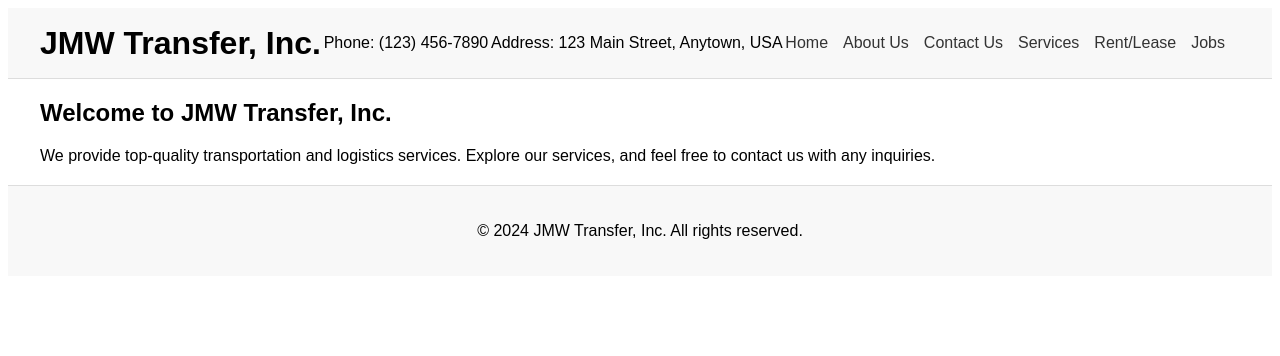
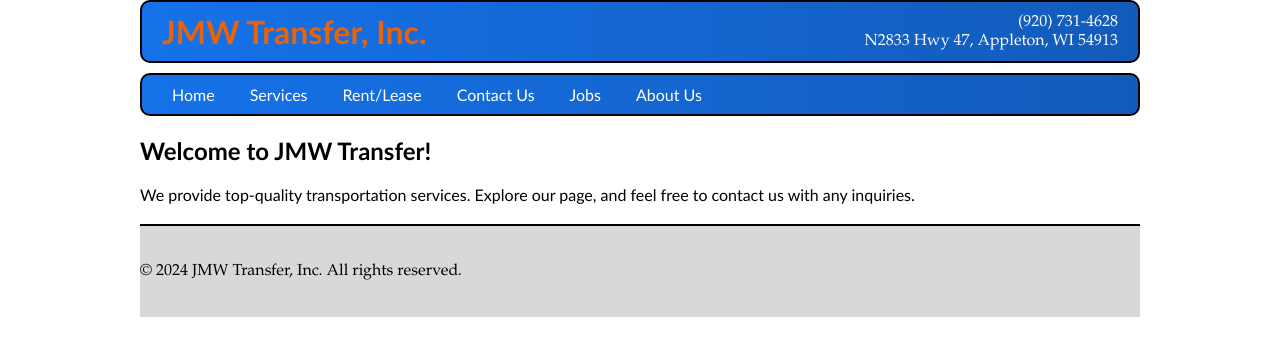
Before and after one commit to sjkuhnke/JMW-Transfer-Inc-Website, a Django app: template templates/home.html in a window 1280 px wide. Shown: the top 356 px of the page. Run offline with Django 3.2, Linux system fonts and the light colour scheme; the template is opened without the code that fills it, so the values that code supplies are empty.

Commit message:
Worked on styles.css for base.html

```diff
--- a/jmwapp/static/styles.css
+++ b/jmwapp/static/styles.css
@@ -1,25 +1,59 @@
 /* static/styles.css */
 body {
-    font-family: Arial, sans-serif;
+    font-family: Candara, sans-serif;
+    margin: 0;
+    padding: 0;
+    box-sizing: border-box;
 }
 
-header {
-    background-color: #f8f8f8;
-    padding: 10px 0;
-    border-bottom: 1px solid #ddd;
+.container {
+    max-width: 1000px; /* Reduce the max-width for the main container */
+    margin: 0 auto;
+    padding: 0 20px;
 }
 
-header .container {
-    max-width: 1200px;
+.site-header {
+    overflow: hidden;
+    max-width: 1000px;
     margin: 0 auto;
     padding: 0 20px;
+}
+
+.top-header {
+    background: linear-gradient(90deg, #1672E9, #125BBA);
+    padding: 10px 0;
+    border: 2px solid black;
+    border-radius: 10px;
+    margin: 0 auto 10px auto;
+    max-width: 1000px;
+}
+
+.bottom-header {
+    background: linear-gradient(90deg, #1672E9, #125BBA);
+    padding: 10px 0;
+    border: 2px solid black;
+    border-radius: 10px;
+    margin: 0 auto;
+    max-width: 1000px;
+}
+
+.site-header .container {
     display: flex;
     justify-content: space-between;
     align-items: center;
+    flex-wrap: wrap;
 }
 
-header h1 {
+.left h1 {
     margin: 0;
+    color: #EE6206;
+}
+
+.right p {
+    font-family: Book Antiqua, sans-serif;
+    margin: 0;
+    color: white;
+    text-align: right;
 }
 
 nav ul {
@@ -27,6 +61,7 @@ nav ul {
     margin: 0;
     padding: 0;
     display: flex;
+    flex-wrap: wrap;
 }
 
 nav ul li {
@@ -35,18 +70,50 @@ nav ul li {
 
 nav ul li a {
     text-decoration: none;
-    color: #333;
+    color: white;
+    border-radius: 5px;
+    padding: 5px 10px;
+    transition: background-color 0.3s; /* Add transition for smooth color change */
+}
+
+nav ul li a:hover {
+    background-color: #125BBA; /* Change background color on hover */
 }
 
 main {
-    max-width: 1200px;
+    max-width: 1000px; /* Ensure the main content area doesn't span too wide */
     margin: 20px auto;
     padding: 0 20px;
 }
 
 footer {
-    text-align: center;
+    font-family: Book Antiqua, sans-serif;
+    font-size: 16px;
+    max-width: 1000px; /* Ensure the footer matches the width of the content */
+    text-align: left;
     padding: 20px 0;
-    background-color: #f8f8f8;
-    border-top: 1px solid #ddd;
+    background-color: #d8d8d8;
+    border-top: 2px inset #000000;
+    margin: 0 auto;
 }
+
+/* Media Queries for Responsive Design */
+@media (max-width: 768px) {
+    .site-header .container {
+        flex-direction: column; /* Stack header items vertically on smaller screens */
+        text-align: center; /* Center align text for better appearance */
+    }
+
+    .right p {
+        text-align: center;
+    }
+
+    nav ul {
+        justify-content: center; /* Center the navigation links */
+    }
+
+    nav ul li {
+        margin-bottom: 10px; /* Add space between links */
+        margin-right: 0; /* Remove right margin */
+    }
+}
--- a/templates/base.html
+++ b/templates/base.html
@@ -9,21 +9,31 @@
     <link rel="stylesheet" href="{% static 'styles.css' %}">
 </head>
 <body>
-    <header>
+    <header class="site-header">
+        <div class="top-header">
             <div class="container">
+                <div class="left">
                     <h1>JMW Transfer, Inc.</h1>
-            <p>Phone: (123) 456-7890</p>
-            <p>Address: 123 Main Street, Anytown, USA</p>
+                </div>
+                <div class="right">
+                    <p>(920) 731-4628</p>
+                    <p>N2833 Hwy 47, Appleton, WI 54913</p>
+                </div>
+            </div>
+        </div>
+        <div class="bottom-header">
+            <div class="container">
                 <nav>
                     <ul>
                         <li><a href="{% url 'home' %}">Home</a></li>
-                    <li><a href="{% url 'about_us' %}">About Us</a></li>
-                    <li><a href="{% url 'contact' %}">Contact Us</a></li>
                         <li><a href="{% url 'services' %}">Services</a></li>
                         <li><a href="{% url 'rent_lease' %}">Rent/Lease</a></li>
+                        <li><a href="{% url 'contact' %}">Contact Us</a></li>
                         <li><a href="{% url 'jobs' %}">Jobs</a></li>
+                        <li><a href="{% url 'about_us' %}">About Us</a></li>
                     </ul>
                 </nav>
+            </div>
         </div>
     </header>
 
--- a/templates/home.html
+++ b/templates/home.html
@@ -4,6 +4,6 @@
 {% block title %}Home - JMW Transfer, Inc.{% endblock %}
 
 {% block content %}
-<h2>Welcome to JMW Transfer, Inc.</h2>
-<p>We provide top-quality transportation and logistics services. Explore our services, and feel free to contact us with any inquiries.</p>
+<h2>Welcome to JMW Transfer!</h2>
+<p>We provide top-quality transportation services. Explore our page, and feel free to contact us with any inquiries.</p>
 {% endblock %}
```
Lines whose indentation alone changed are shown as unchanged.
